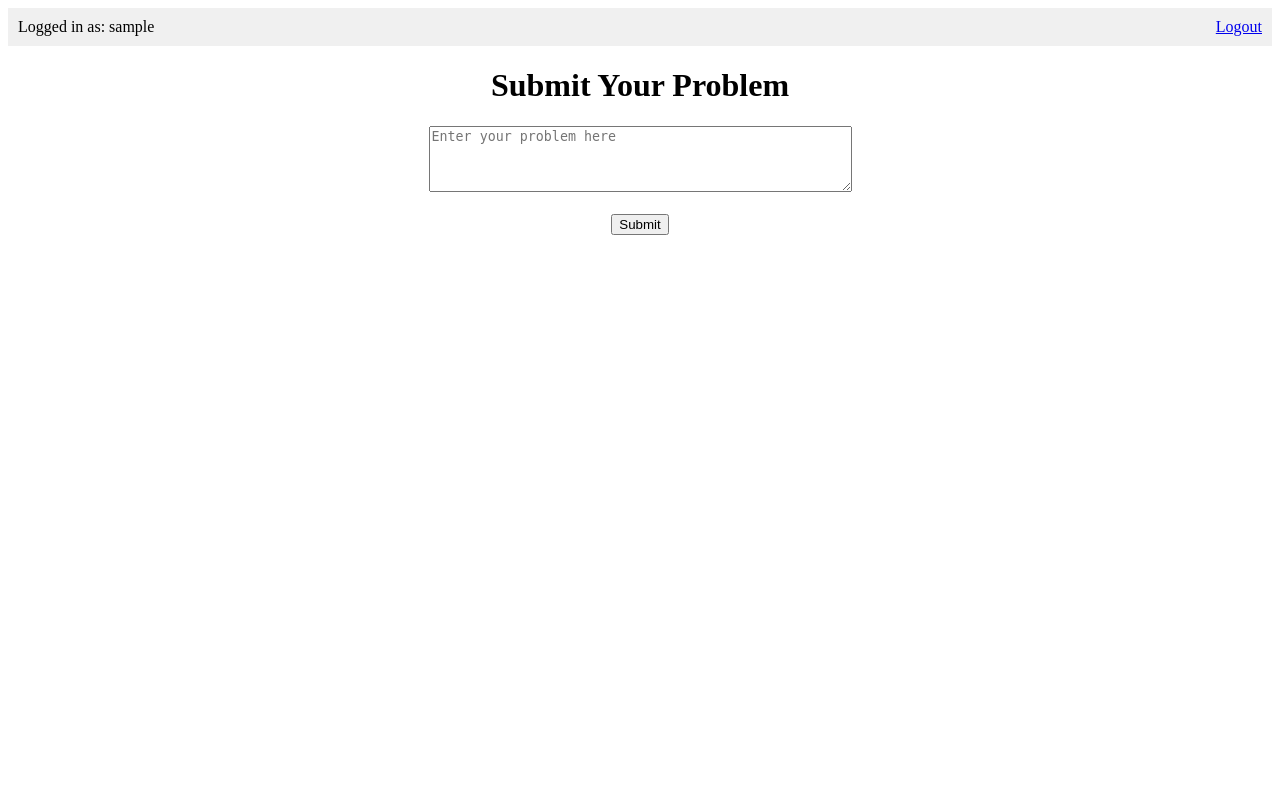
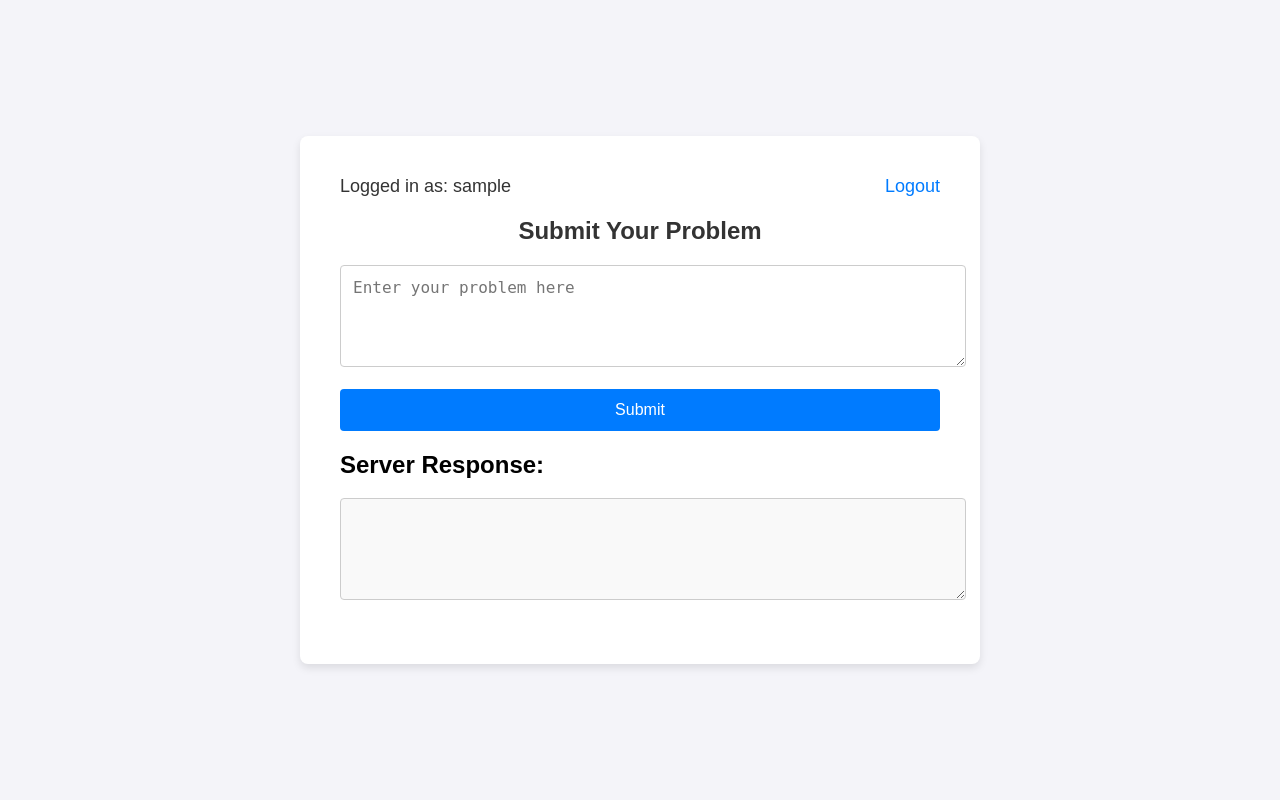
Before and after one commit to metaphyze/go-calculator-frontend, a Flask app: page / in a window 1280 px wide. Run offline with Flask 3, Linux system fonts and the light colour scheme; the visitor is signed in with stand-in values (Sample User, id 1).

Commit message:
working on page layout

```diff
--- a/templates/index.html
+++ b/templates/index.html
@@ -5,55 +5,112 @@
     <meta name="viewport" content="width=device-width, initial-scale=1.0">
     <title>Submit Problem</title>
     <style>
-        .header {
+        body {
+            font-family: Arial, sans-serif;
+            background-color: #f4f4f9;
+            margin: 0;
+            padding: 0;
             display: flex;
-            justify-content: space-between;
-            padding: 10px;
-            background-color: #f0f0f0;
+            justify-content: center;
+            align-items: center;
+            height: 100vh;
+        }
+
+        .main-container {
+            background-color: #fff;
+            border-radius: 8px;
+            box-shadow: 0 4px 8px rgba(0, 0, 0, 0.1);
+            padding: 40px;
+            max-width: 600px;
+            width: 100%;
+        }
+
+        h1 {
+            color: #333;
+            font-size: 24px;
+            text-align: center;
+            margin-bottom: 20px;
+        }
+
+        .problem-container, .response-container {
+            margin-bottom: 20px;
+        }
+
+        textarea {
+            width: 100%;
+            padding: 12px;
+            border: 1px solid #ccc;
+            border-radius: 4px;
             font-size: 16px;
         }
 
-        .header .user-info {
-            float: left;
+        textarea[readonly] {
+            background-color: #f9f9f9;
         }
 
-        .header .logout {
-            float: right;
+        button {
+            width: 100%;
+            padding: 12px;
+            background-color: #007bff;
+            color: #fff;
+            border: none;
+            border-radius: 4px;
+            font-size: 16px;
+            cursor: pointer;
         }
 
-        .problem-container {
-            text-align: center;
-            margin-top: 20px;
+        button:hover {
+            background-color: #0056b3;
+        }
+
+        .top-bar {
+            display: flex;
+            justify-content: space-between;
+            margin-bottom: 20px;
+        }
+
+        .top-bar .user-name {
+            font-size: 18px;
+            color: #333;
+        }
+
+        .top-bar a {
+            font-size: 18px;
+            color: #007bff;
+            text-decoration: none;
+        }
+
+        .top-bar a:hover {
+            text-decoration: underline;
         }
     </style>
 </head>
 <body>
-    {% if current_user.is_authenticated %}
-        <!-- Header section with user info and logout link -->
-        <div class="header">
-            <div class="user-info">
-                Logged in as: {{ current_user.username }}
-            </div>
-            <div class="logout">
+    <div class="main-container">
+        <div class="top-bar">
+            <div class="user-name">Logged in as: {{ current_user.username }}</div>
             <a href="{{ url_for('logout') }}">Logout</a>
         </div>
-        </div>
 
-        <!-- Problem submission form -->
+        {% if current_user.is_authenticated %}
+            <h1>Submit Your Problem</h1>
             <div class="problem-container">
-            <h1>Submit Your Problem</h1>
                 <form id="problemForm">
-                <textarea id="problem" rows="4" cols="50" placeholder="Enter your problem here"></textarea>
+                    <textarea id="problem" rows="4" placeholder="Enter your problem here"></textarea>
                     <br /><br />
                     <button type="submit">Submit</button>
                 </form>
-            <br />
-            <div id="response"></div>
+            </div>
+
+            <div class="response-container">
+                <h2>Server Response:</h2>
+                <textarea id="response" rows="4" readonly></textarea>
             </div>
         {% else %}
             <h1>Welcome</h1>
             <p><a href="{{ url_for('login') }}">Login</a> or <a href="{{ url_for('register') }}">Register</a></p>
         {% endif %}
+    </div>
 
     <script>
         document.getElementById('problemForm').addEventListener('submit', async function(event) {
@@ -72,8 +129,8 @@
 
             const data = await response.json();
 
-            // Display the response from the server
-            document.getElementById('response').innerHTML = `<h2>Server Response:</h2><p>${data.message}</p>`;
+            // Display the response from the server in the textarea
+            document.getElementById('response').value = data.message;
         });
     </script>
 </body>
--- a/templates/invalid_login.html
+++ b/templates/invalid_login.html
@@ -68,7 +68,7 @@
 </head>
 <body>
     <div class="container">
-        <h1>Invalid Username or Password!</h1>
+        <h1>Invalid Username or Password</h1>
         <p>Please try again or create a new account if you don't have one.</p>
 
         <div class="btn-group">
```
Lines whose indentation alone changed are shown as unchanged.
